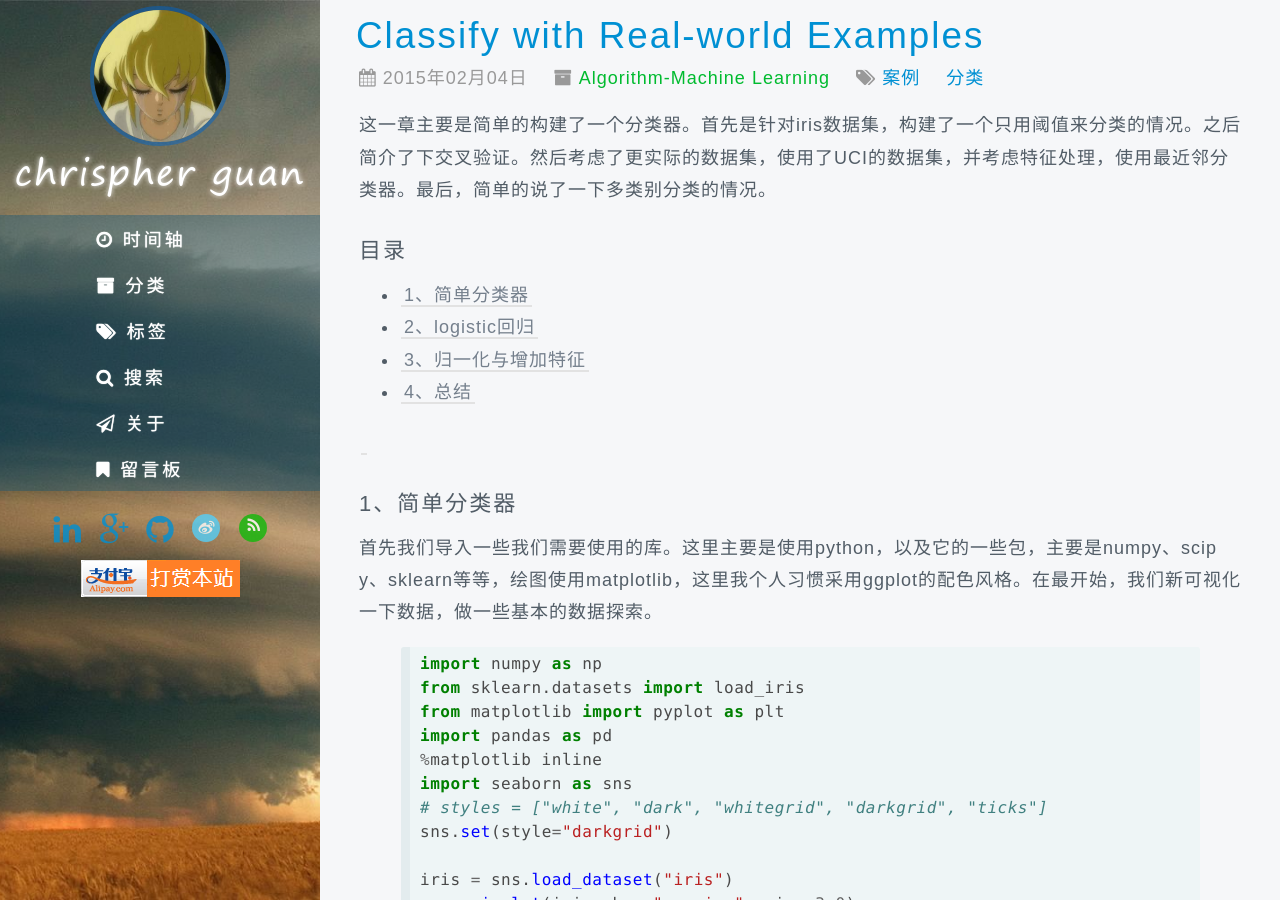
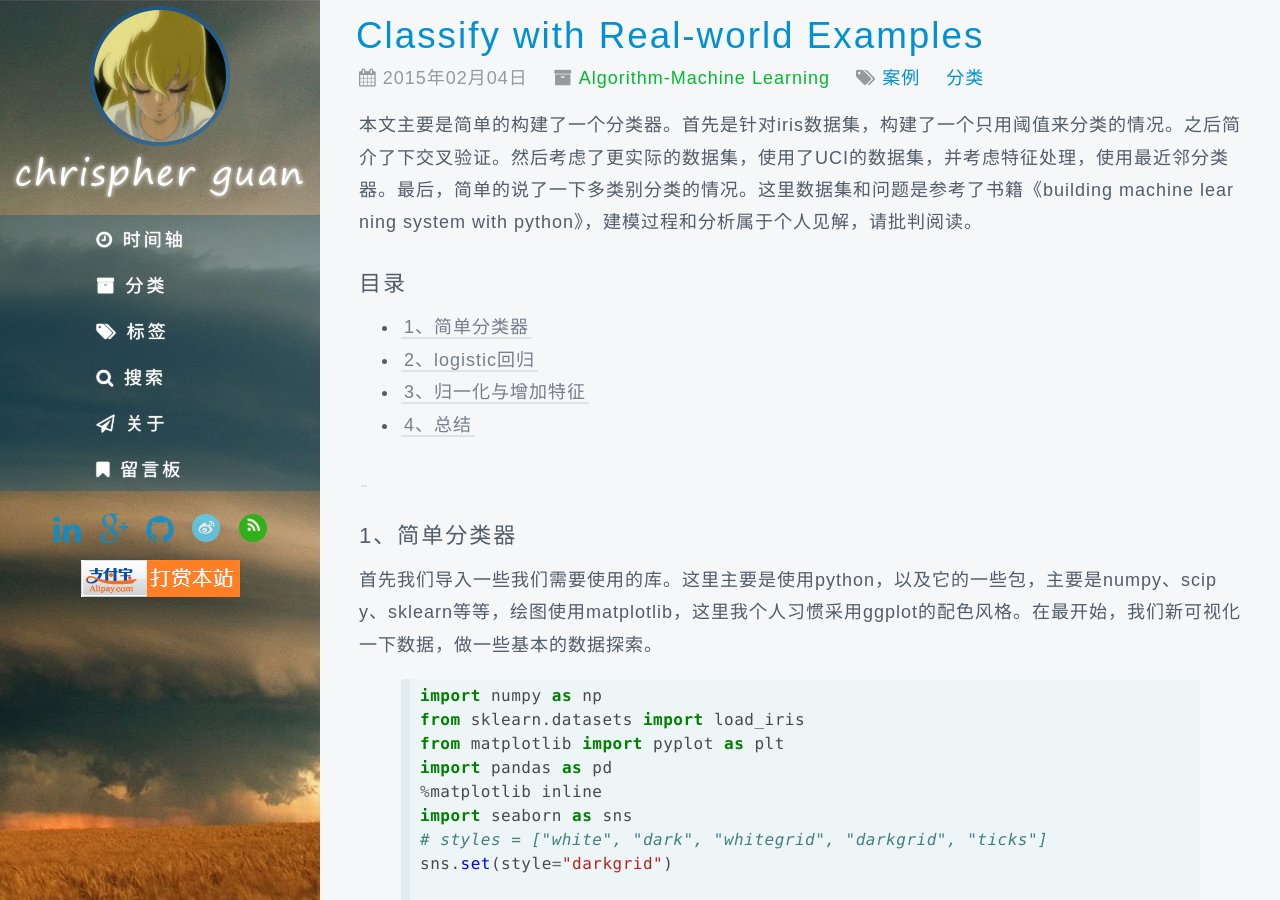
Before and after one commit to chrispher/chrispher.github.com, a Jekyll site: the page built from _posts/Practice-Machine Learning/2015-2-4-Classify with Real-world Examples.md, in a window 1280 px wide and 900 px high. Built offline with Jekyll 4.4.1, drawn with Linux system fonts in a browser that asks for light colours; some web fonts are replaced; comment, search, counter and statistics services are not loaded.

Commit message:
modify the format

```diff
--- a/_posts/Practice-Machine Learning/2015-2-4-Classify with Real-world Examples.md
+++ b/_posts/Practice-Machine Learning/2015-2-4-Classify with Real-world Examples.md
@@ -5,7 +5,7 @@
 tags: [案例, 分类]
 ---
 
-这一章主要是简单的构建了一个分类器。首先是针对iris数据集，构建了一个只用阈值来分类的情况。之后简介了下交叉验证。然后考虑了更实际的数据集，使用了UCI的数据集，并考虑特征处理，使用最近邻分类器。最后，简单的说了一下多类别分类的情况。
+本文主要是简单的构建了一个分类器。首先是针对iris数据集，构建了一个只用阈值来分类的情况。之后简介了下交叉验证。然后考虑了更实际的数据集，使用了UCI的数据集，并考虑特征处理，使用最近邻分类器。最后，简单的说了一下多类别分类的情况。这里数据集和问题是参考了书籍《building machine learning system with python》，建模过程和分析属于个人见解，请批判阅读。
 
 <!-- more -->
 
```
